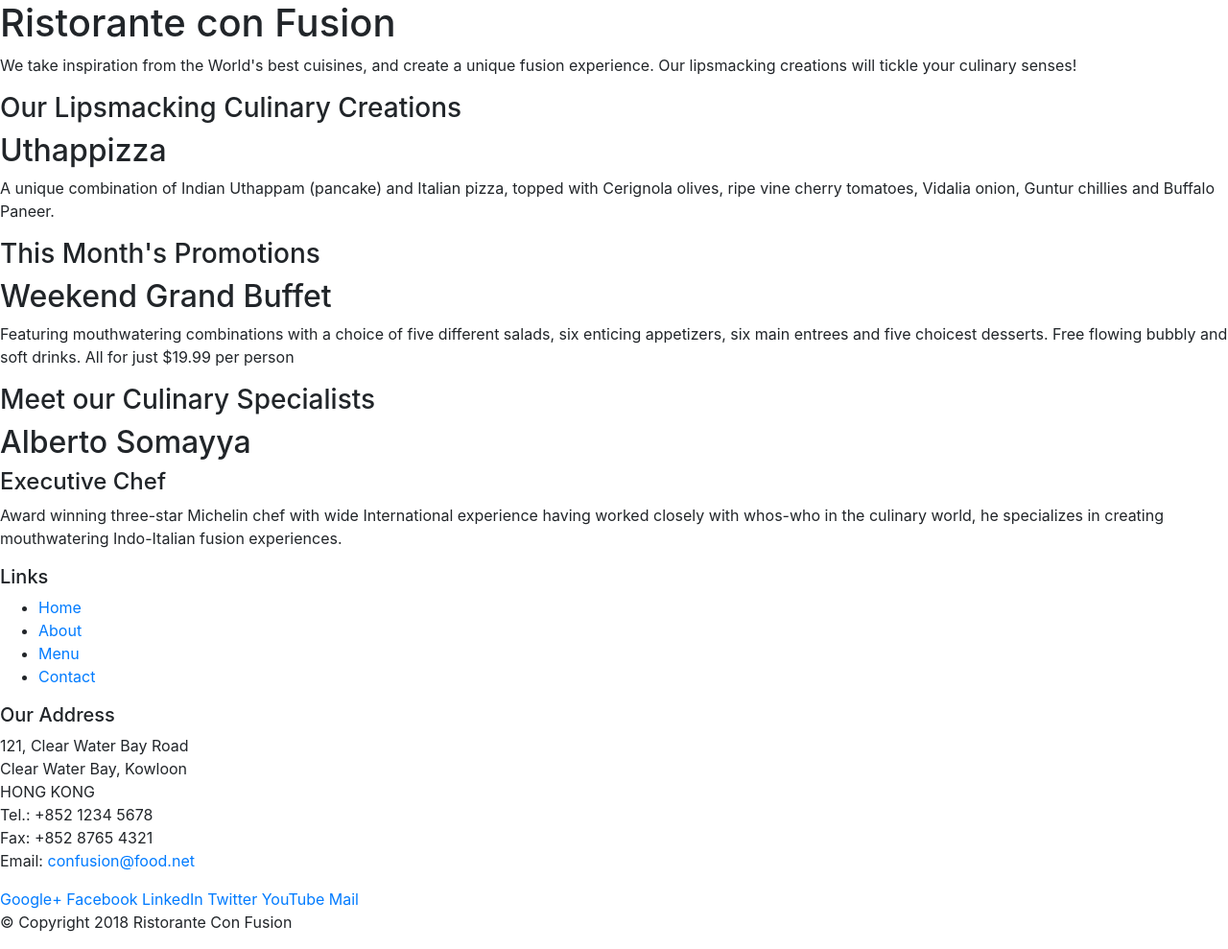
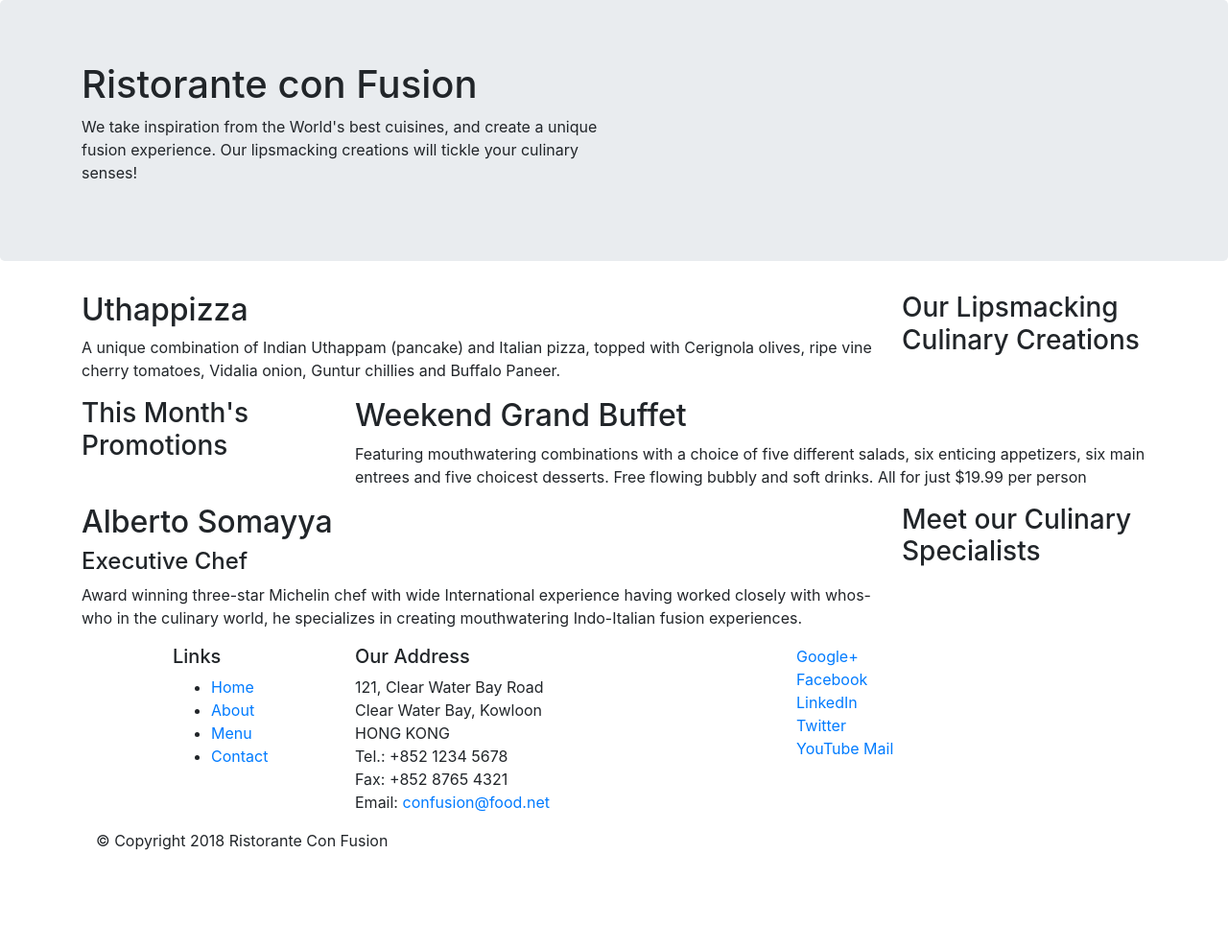
Before and after one commit to TejaSaiInukurthi/Confusion, a website: page index.html in a window 1280 px wide. Shown: the whole page at 96% size. After the commit the page ends 904 px from the top, so only its background shows below. Drawn offline with nearby package versions, Linux system fonts and the light colour scheme.

Commit message:
bootstrap-grid-1

```diff
--- a/index.html
+++ b/index.html
@@ -12,46 +12,46 @@
 
 <body>
 
-    <header>
-        <div>
-            <div>
-                <div>
+    <header class="jumbotron">
+        <div class="container">
+            <div class="row">
+                <div class="col-12 col-sm-6">
                     <h1>Ristorante con Fusion</h1>
                     <p>We take inspiration from the World's best cuisines, and create a unique fusion experience. Our lipsmacking creations will tickle your culinary senses!</p>
-                </div>
+                </div class="col-12 col-sm">
                 <div>
                 </div>
-            </div>
+            </div class="col-12 col-sm">
         </div>
     </header>
 
-    <div>
-        <div>
-            <div>
+    <div class="container">
+        <div class="row">
+            <div class="col-12 col-sm-4 order-sm-last col-md-3">
                 <h3>Our Lipsmacking Culinary Creations</h3>
             </div>
-            <div>
+            <div class="col-12 col-sm order-sm-first col-md">
                 <h2>Uthappizza</h2>
                 <p>A unique combination of Indian Uthappam (pancake) and Italian pizza, topped with Cerignola olives, ripe vine cherry tomatoes, Vidalia onion, Guntur chillies and Buffalo Paneer.</p>
             </div>
         </div>
 
 
-        <div>
-            <div>
+        <div class="row">
+            <div class="col-12 col-sm-4 col-md-3">
                 <h3>This Month's Promotions</h3>
             </div>
-            <div>
+            <div class="col-12 col-sm col-md">
                 <h2>Weekend Grand Buffet</h2>
                 <p>Featuring mouthwatering combinations with a choice of five different salads, six enticing appetizers, six main entrees and five choicest desserts. Free flowing bubbly and soft drinks. All for just $19.99 per person </p>
             </div>
         </div>
 
-        <div>
-            <div>
+        <div class="row">
+            <div class="col-12 col-sm-4 order-sm-last col-md-3">
                 <h3>Meet our Culinary Specialists</h3>
             </div>
-            <div>
+            <div class="col-12 col-sm order-sm-first col-md">
                 <h2>Alberto Somayya</h2>
                 <h4>Executive Chef</h4>
                 <p>Award winning three-star Michelin chef with wide International experience having worked closely with whos-who in the culinary world, he specializes in creating mouthwatering Indo-Italian fusion experiences. </p>
@@ -60,9 +60,9 @@
     </div>
 
     <footer>
-        <div>
-            <div>
-                <div>
+        <div class="container">
+            <div class="row">
+                <div class="col-4 offset-1 col-sm-2">
                     <h5>Links</h5>
                     <ul>
                         <li><a href="#">Home</a></li>
@@ -71,7 +71,7 @@
                         <li><a href="#">Contact</a></li>
                     </ul>
                 </div>
-                <div>
+                <div class="col-7 col-sm-5">
                     <h5>Our Address</h5>
                     <address>
 		              121, Clear Water Bay Road<br>
@@ -82,8 +82,8 @@
 		              Email: <a href="mailto:confusion@food.net">confusion@food.net</a>
 		           </address>
                 </div>
-                <div>
-                    <div>
+                <div class="row">
+                    <div class="col-12 col-sm-4">
                         <a href="http://google.com/+">Google+</a>
                         <a href="http://www.facebook.com/profile.php?id=">Facebook</a>
                         <a href="http://www.linkedin.com/in/">LinkedIn</a>
@@ -94,7 +94,7 @@
                 </div>
            </div>
            <div>
-                <div>
+                <div class="col-auto">
                     <p>© Copyright 2018 Ristorante Con Fusion</p>
                 </div>
            </div>
```
